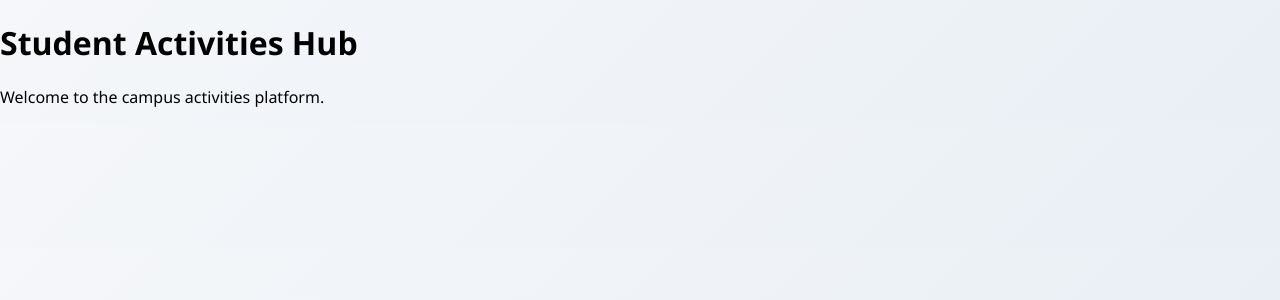
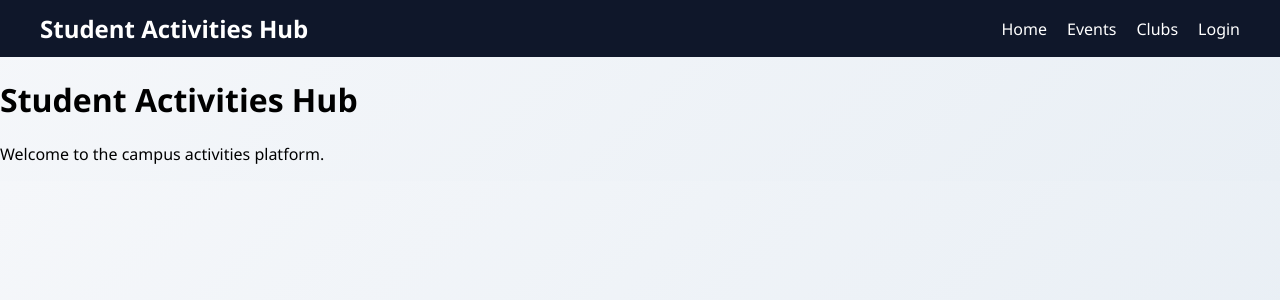
Before and after one commit to bhavyabhardwaj001/student-activity-hub, a React app in the folder frontend/: page / in a window 1280 px wide. Shown: the top 300 px of the page. Built offline with nearby package versions, Linux system fonts and the light colour scheme; the HTML template or start-up script is replaced by a standard one.

Commit message:
add navbar component and frontend navigation with react router

```diff
--- a/frontend/src/App.jsx
+++ b/frontend/src/App.jsx
@@ -1,5 +1,6 @@
 import { BrowserRouter, Routes, Route } from "react-router-dom";
 
+import Navbar from "./components/Navbar";
 import Home from "./pages/Home";
 import Events from "./pages/Events";
 import Clubs from "./pages/Clubs";
@@ -9,8 +10,9 @@ import Register from "./pages/Register";
 function App() {
   return (
     <BrowserRouter>
+      <Navbar />
+
       <Routes>
-
         <Route path="/" element={<Home />} />
 
         <Route path="/events" element={<Events />} />
@@ -20,7 +22,6 @@ function App() {
         <Route path="/login" element={<Login />} />
 
         <Route path="/register" element={<Register />} />
-
       </Routes>
     </BrowserRouter>
   );
--- /dev/null
+++ b/frontend/src/components/Navbar.jsx
@@ -0,0 +1,41 @@
+import { Link } from "react-router-dom";
+
+function Navbar() {
+  return (
+    <nav style={styles.nav}>
+      <h2 style={styles.logo}>Student Activities Hub</h2>
+
+      <div style={styles.links}>
+        <Link to="/" style={styles.link}>Home</Link>
+        <Link to="/events" style={styles.link}>Events</Link>
+        <Link to="/clubs" style={styles.link}>Clubs</Link>
+        <Link to="/login" style={styles.link}>Login</Link>
+      </div>
+    </nav>
+  );
+}
+
+const styles = {
+  nav: {
+    display: "flex",
+    justifyContent: "space-between",
+    alignItems: "center",
+    padding: "12px 40px",
+    background: "#0f172a",
+    color: "white",
+  },
+  logo: {
+    margin: 0,
+  },
+  links: {
+    display: "flex",
+    gap: "20px",
+  },
+  link: {
+    color: "white",
+    textDecoration: "none",
+    fontWeight: "500",
+  },
+};
+
+export default Navbar;
```
